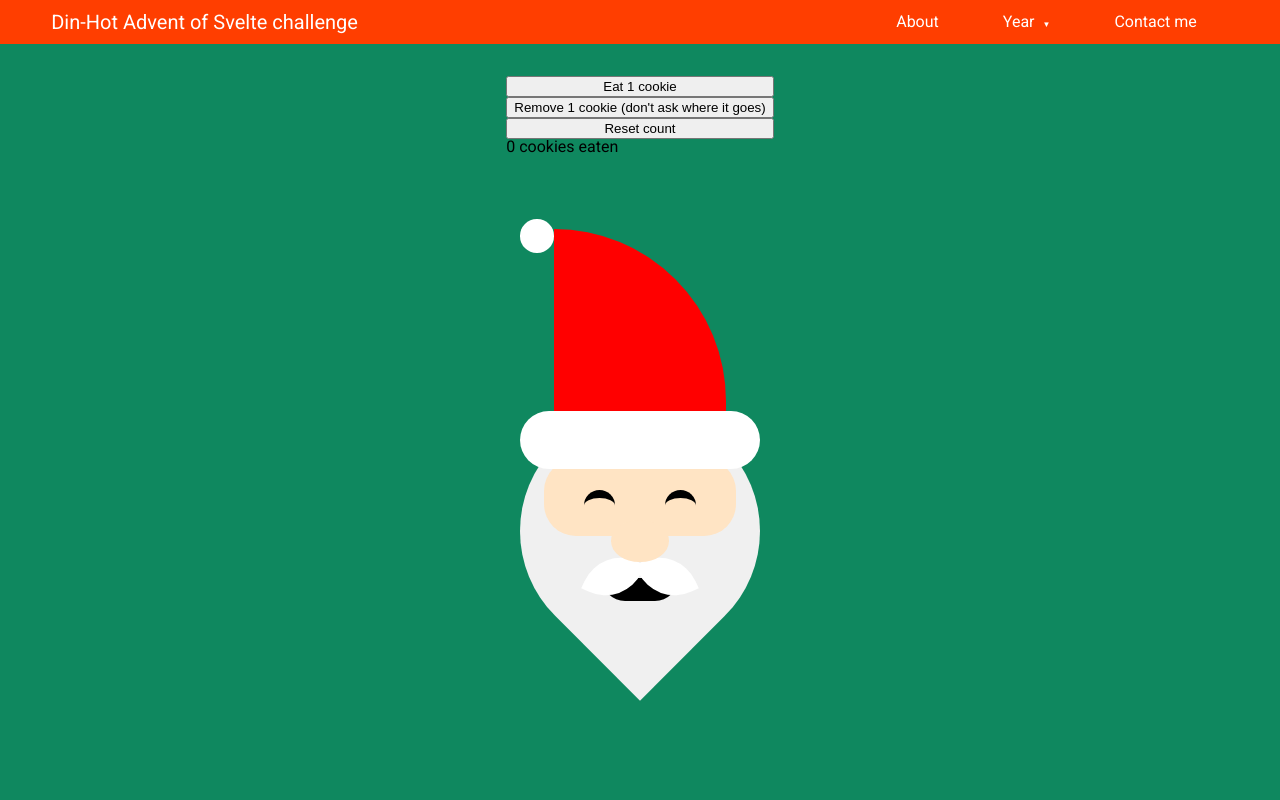
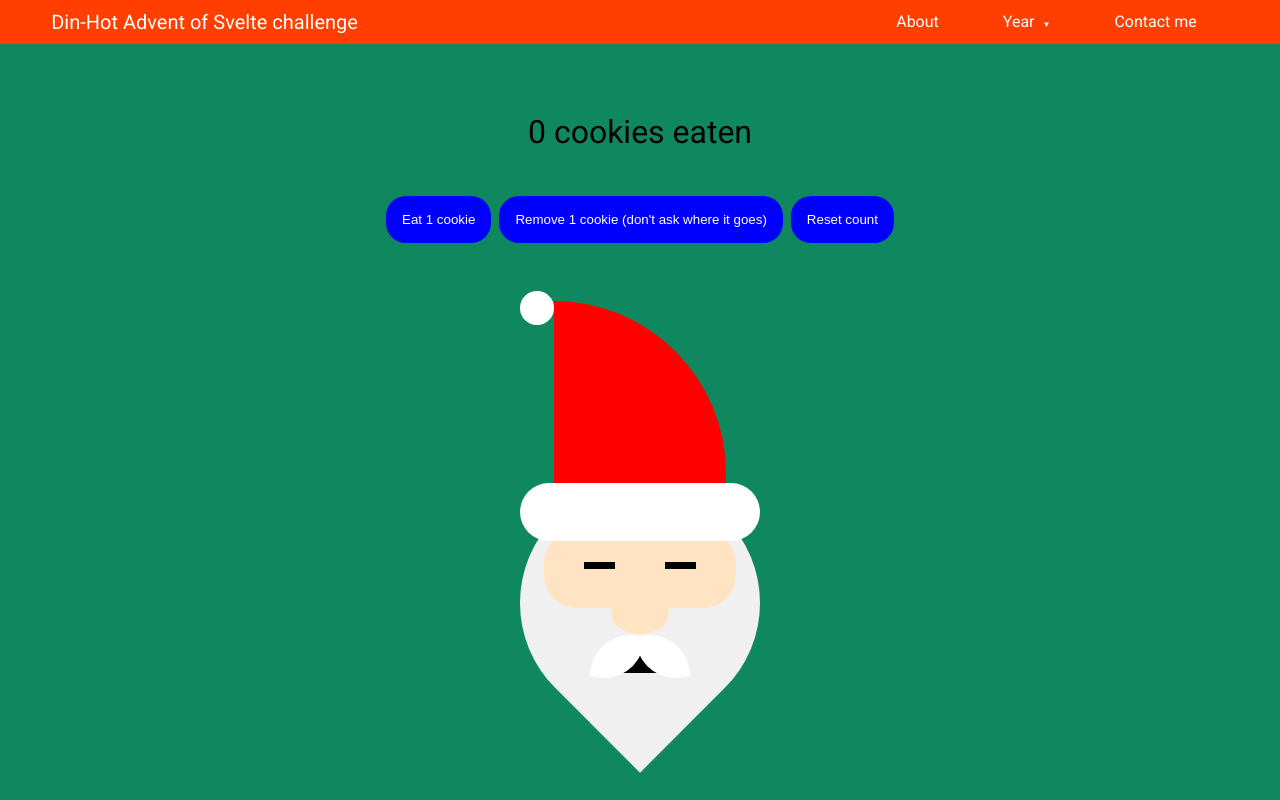
Before and after one commit to Din-Hot/din-hot-AdventOfSvelte, a SvelteKit app: page /solutions/2023/2 in a window 1280 px wide. Shown: the top 800 px of the page. Built offline with nearby package versions, Linux system fonts and the light colour scheme.

Commit message:
feat: 'challenge 2 completed'

```diff
--- a/src/routes/solutions/2023/2/+page.svelte
+++ b/src/routes/solutions/2023/2/+page.svelte
@@ -1,52 +1,84 @@
 <script lang="ts">
 	let cookiesEaten = 0
-	let level = 5
+	let level = 0
+	let message = '  '
+	let properties = [
+		'height: 10%;background-color: black;',
+		'height: 12%;background-color: black; border-radius: 50%;',
+		'border-top: 0.5rem solid black;border-radius: 5rem 5rem 0 0;',
+		'height: 30%;background-color: black;border-radius: 50%;'
+	]
+
+	$: if (cookiesEaten < 0) {
+		cookiesEaten = 0
+		message = "Can't remove what wasn't eaten, duh 🙄"
+		setTimeout(() => {
+			message = '  '
+		}, 3000)
+	}
+	$: if (cookiesEaten > 25) {
+		cookiesEaten = 25
+		message = "Santa can't eat no more ✋"
+		setTimeout(() => {
+			message = '  '
+		}, 3000)
+	}
 
 	function cookie(action: String) {
 		if (action === 'eat') {
 			cookiesEaten++
-			checkLevel()
 		} else if (action === 'remove') {
 			cookiesEaten--
-			checkLevel()
 		} else {
 			cookiesEaten = 0
-			checkLevel()
 		}
+		checkLevel()
 	}
 
 	function checkLevel() {
-		if (cookiesEaten <= 0) {
-			level = 5
-		} else if (cookiesEaten > 6) {
+		if (cookiesEaten === 0) {
+			level = 0
+		} else if (cookiesEaten < 6) {
+			level = 1
+		} else if (cookiesEaten >= 6 && cookiesEaten < 12) {
+			level = 2
+		} else if (cookiesEaten >= 12 && cookiesEaten < 20) {
+			level = 3
+		} else if (cookiesEaten >= 20) {
 			level = 4
-		} else if (cookiesEaten > 12) {
-			level = 3
-		} else if (cookiesEaten > 20) {
-			level = 2
 		}
+		console.log(level)
 	}
 </script>
 
 <main>
+	<div class="message">{message}</div>
+	<p class="cookies-count">{cookiesEaten} cookies eaten</p>
 	<div class="controls">
 		<button on:click={() => cookie('eat')}>Eat 1 cookie</button>
 		<button on:click={() => cookie('remove')}>Remove 1 cookie (don't ask where it goes)</button>
 		<button on:click={() => cookie('reset')}>Reset count</button>
-		<p>{cookiesEaten} cookies eaten</p>
 	</div>
 
 	<div class="santa-container">
 		<div class="santa">
 			<div class="beard"></div>
 			<div class="head">
-				<div class="eye1"></div>
-				<div class="eye2"></div>
+				<div class="eye1" style={properties[level]}>
+					{#if level === 4}
+						<i class="fa-solid fa-cookie" style={properties[4]}></i>
+					{/if}
+				</div>
+				<div class="eye2" style={properties[level]}>
+					{#if level === 4}
+						<i class=" fa-solid fa-cookie"></i>
+					{/if}
+				</div>
 				<div class="nose"></div>
 				<div class="mouth"></div>
 			</div>
-			<div class="mustache-left"></div>
-			<div class="mustache-right"></div>
+			<div class="mustache-left" style="transform: rotate(-{cookiesEaten + 10}deg);"></div>
+			<div class="mustache-right" style="transform: rotate({cookiesEaten + 10}deg);"></div>
 			<div class="hat-top"></div>
 			<div class="hat-bottom"></div>
 			<div class="hat-ball"></div>
@@ -56,7 +88,7 @@
 
 <style>
 	main {
-		height: 100vh;
+		height: fit-content;
 		display: flex;
 		justify-content: space-between;
 		align-items: center;
@@ -65,14 +97,34 @@
 		gap: 2rem;
 	}
 
+	.message {
+		margin-top: 1rem;
+		font-size: 1.5rem;
+	}
+
+	.cookies-count {
+		font-size: 2rem;
+	}
 	.controls {
 		display: flex;
-		flex-direction: column;
-		padding: 2rem;
+		flex-direction: row;
+		padding: 1rem;
+		gap: 0.5rem;
+		text-align: center;
+		align-items: center;
+	}
+
+	.controls button {
+		width: fit-content;
+		border: 0;
+		padding: 1rem;
+		background-color: blue;
+		color: white;
+		border-radius: 20px;
 	}
 
 	.santa-container {
-		margin-bottom: 20rem;
+		margin-bottom: 10rem;
 	}
 	.santa {
 		display: flex;
@@ -107,14 +159,12 @@
 		left: 41%;
 		transform-origin: top right;
 		z-index: 3;
-		transform: rotate(25deg);
 	}
 
 	.mustache-left {
 		left: 49%;
 		border-radius: 20% 100% 0 100%;
 		transform-origin: top left;
-		transform: rotate(-25deg);
 	}
 	.head {
 		background-color: bisque;
@@ -159,9 +209,8 @@
 		position: inherit;
 		height: 30%;
 		width: 16%;
-		border-top: 0.5rem solid black;
-		border-radius: 5rem 5rem 0 0;
 		top: 40%;
+		font-size: 2rem;
 	}
 	.eye1 {
 		left: 21%;
@@ -188,4 +237,32 @@
 		top: 155%;
 		left: 30%;
 	}
+
+	@media (max-width: 768px) {
+		.santa {
+			height: 25rem;
+			width: 25rem;
+		}
+		.eye1,
+		.eye2 {
+			font-size: 170%;
+		}
+		.controls {
+			padding: 0;
+			flex-direction: column;
+		}
+		.message {
+			font-size: 1rem;
+		}
+	}
+	@media (max-width: 460px) {
+		.santa {
+			height: 20rem;
+			width: 20rem;
+		}
+		.eye1,
+		.eye2 {
+			font-size: 120%;
+		}
+	}
 </style>
```
